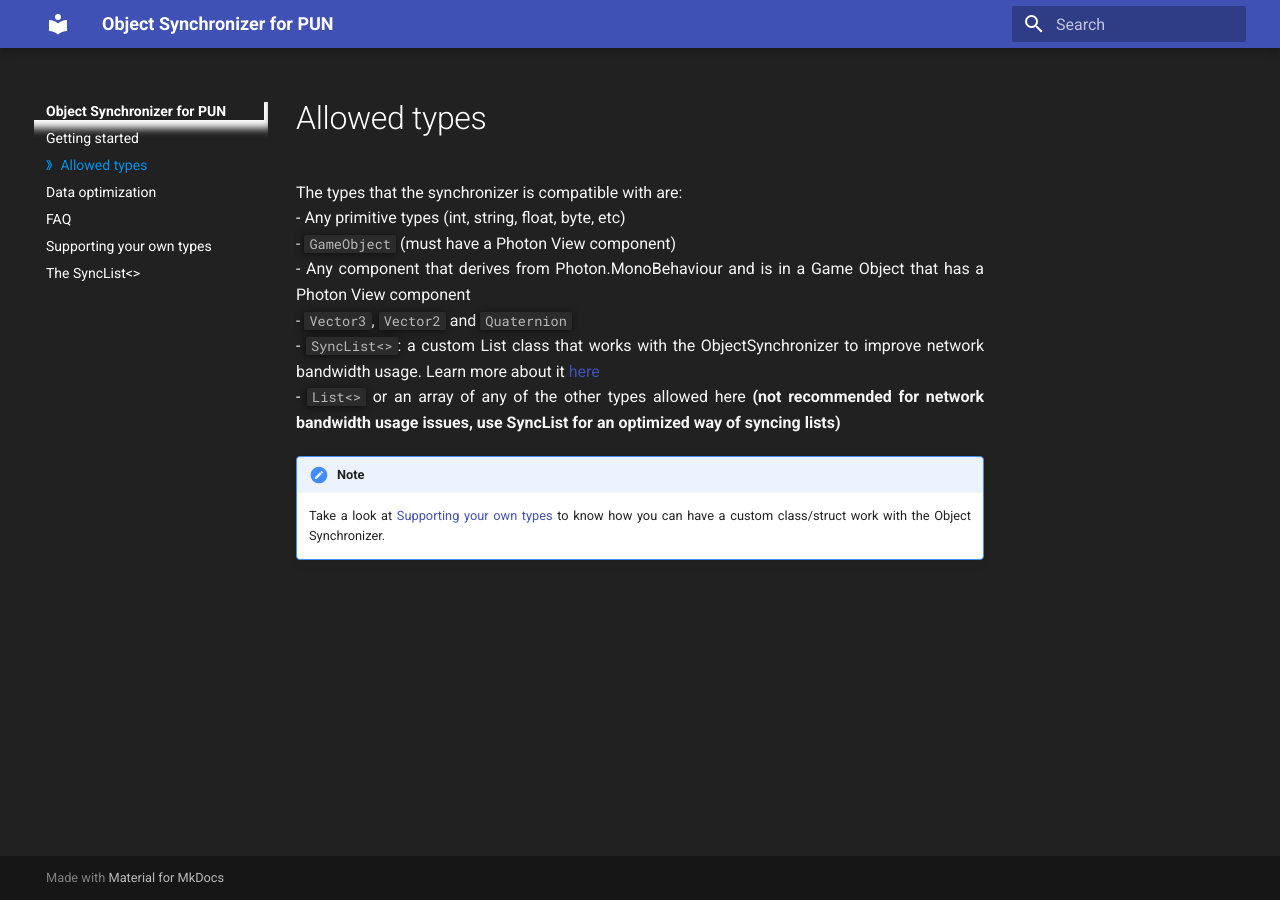
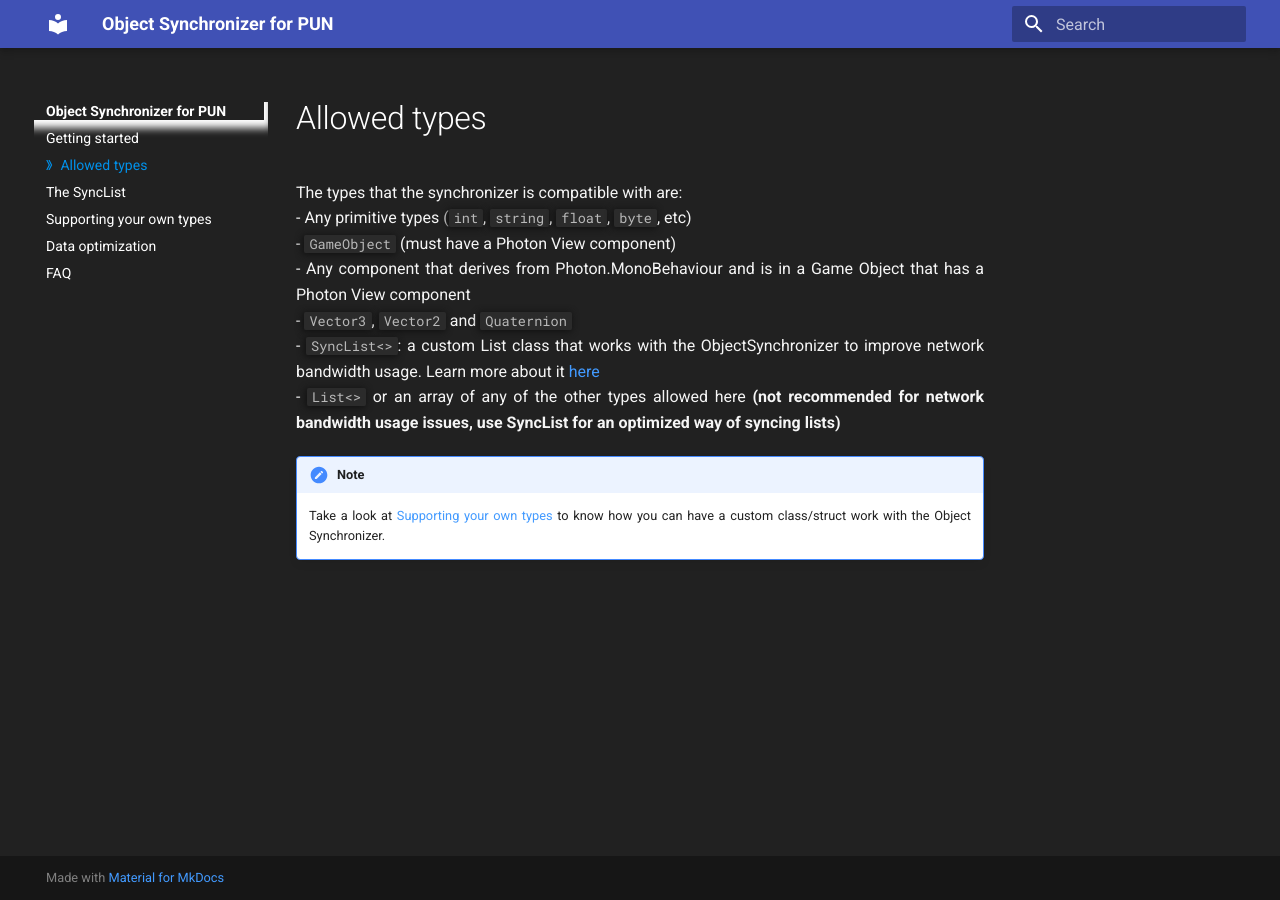
Before and after one commit to ItsaMeTuni/ObjectSynchronizerDocs, an MkDocs documentation site: the page built from docs/Allowed-types.md, in a window 1280 px wide. Built offline with MkDocs 1.6.1 and Material for MkDocs 9.7.7, drawn with Linux system fonts in a browser that asks for light colours; old or Windows-style settings are respelled for this version of MkDocs.

Commit message:
Fixed link colors, fixed some text formatting, fixed the order in the nav tree

```diff
--- a/docs/Allowed-types.md
+++ b/docs/Allowed-types.md
@@ -1,7 +1,7 @@
 # Allowed types
 
 The types that the synchronizer is compatible with are:
-- Any primitive types (int, string, float, byte, etc)
+- Any primitive types (`int`, `string`, `float`, `byte`, etc)
 - `GameObject` (must have a Photon View component)
 - Any component that derives from Photon.MonoBehaviour and is in a Game Object that has a Photon View component
 - `Vector3`, `Vector2` and `Quaternion`
@@ -9,4 +9,4 @@
 - `List<>` or an array of any of the other types allowed here **(not recommended for network bandwidth usage issues, use SyncList for an optimized way of syncing lists)**
 
 !!! note
-    Take a look at [Supporting your own types](Supporting-your-own-types.md) to know how you can have a custom class/struct work with the Object Synchronizer.
+    Take a look at [Supporting your own types](supporting-your-own-types.md) to know how you can have a custom class/struct work with the Object Synchronizer.
--- a/docs/stylesheets/dark_theme.css
+++ b/docs/stylesheets/dark_theme.css
@@ -30,6 +30,10 @@
 .md-nav__link
 {
   text-align: left !important;
+}
+
+.md-typeset a {
+  color: #429aff !important;
 }
 
 /*
--- a/mkdocs.yml
+++ b/mkdocs.yml
@@ -15,3 +15,11 @@
 markdown_extensions:
   - admonition
   - codehilite
+
+pages:
+  - Getting started: 'index.md'
+  - Allowed types: 'Allowed-types.md'
+  - The SyncList: 'SyncList.md'
+  - Supporting your own types: 'supporting-your-own-types.md'
+  - Data optimization: 'Data-optimization.md'
+  - FAQ: 'FAQ.md'
```
Also changed, not shown: docs/SyncList.md (+1 -0 lines), docs/index.md (+1 -1 lines).
